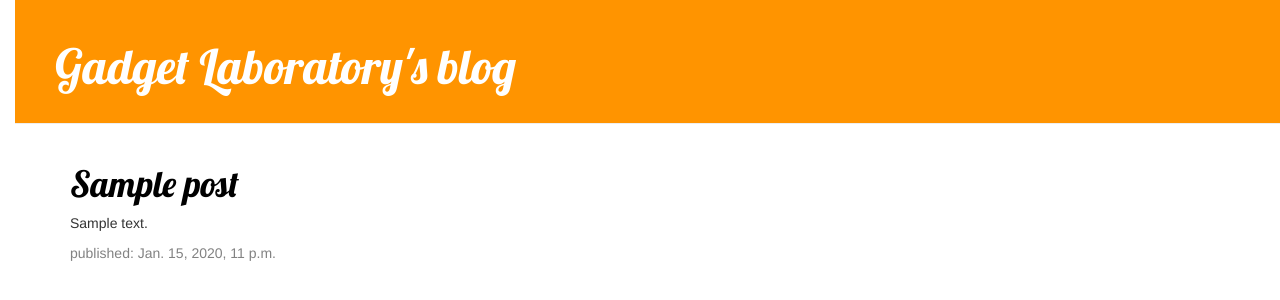
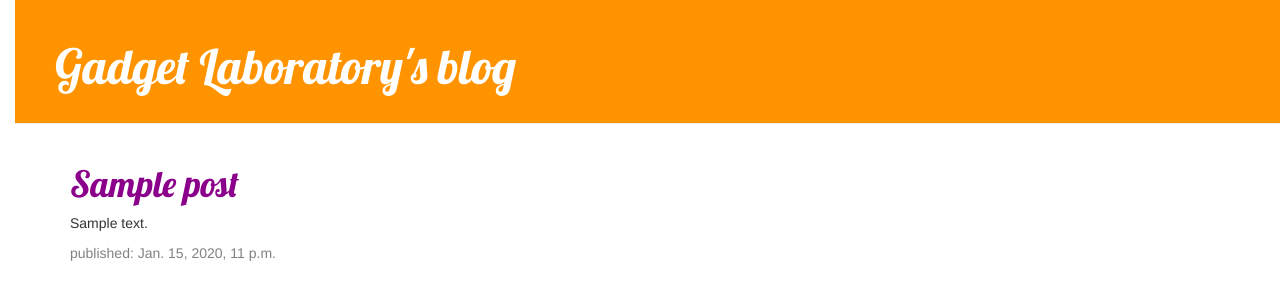
Before and after one commit to britta-bear/blog, a Django app: template blog/templates/blog/post_list.html in a window 1280 px wide. Shown: the top 300 px of the page. Run offline with Django 3.2, Linux system fonts and the light colour scheme; the template is opened without the code that fills it: values that come from a table or form of the project are taken from there, others are empty; tables that the repository leaves empty hold one stand-in row (values such as "Sample post"); some libraries are stand-ins or nearby versions.

Commit message:
Changed link colours

```diff
--- a/blog/static/css/blog.css
+++ b/blog/static/css/blog.css
@@ -1,8 +1,3 @@
-h1  a {
-  color: 	#8B008B;
-  font-family: 'Lobster';
-}
-
 body {
     padding-left: 15px;
 }
@@ -50,6 +45,14 @@ h1, h2, h3, h4 {
     margin-bottom: 70px;
 }
 
-.post h1 a, .post h1 a:visited {
-    color: #000000;
+.post h1 a {
+    color: DarkMagenta;
 }
+
+.post h1 a:visited {
+  color: #000000;
+}
+
+.post h1 a:hover {
+  color: green;
+}
--- a/blog/templates/blog/post_list.html
+++ b/blog/templates/blog/post_list.html
@@ -18,7 +18,7 @@
 {% if posts %}
             {% for post in posts %}
                 <div class="post">
-                    <h1><a href="">{{ post.title }}</a></h1>
+                    <h1><a href="/posts/{{forloop.counter}}">{{ post.title }}</a></h1>
                     <p>{{ post.text|linebreaksbr }}</p>
                     <div class="date">
                         <p>published: {{ post.published_date }}</p>
```
